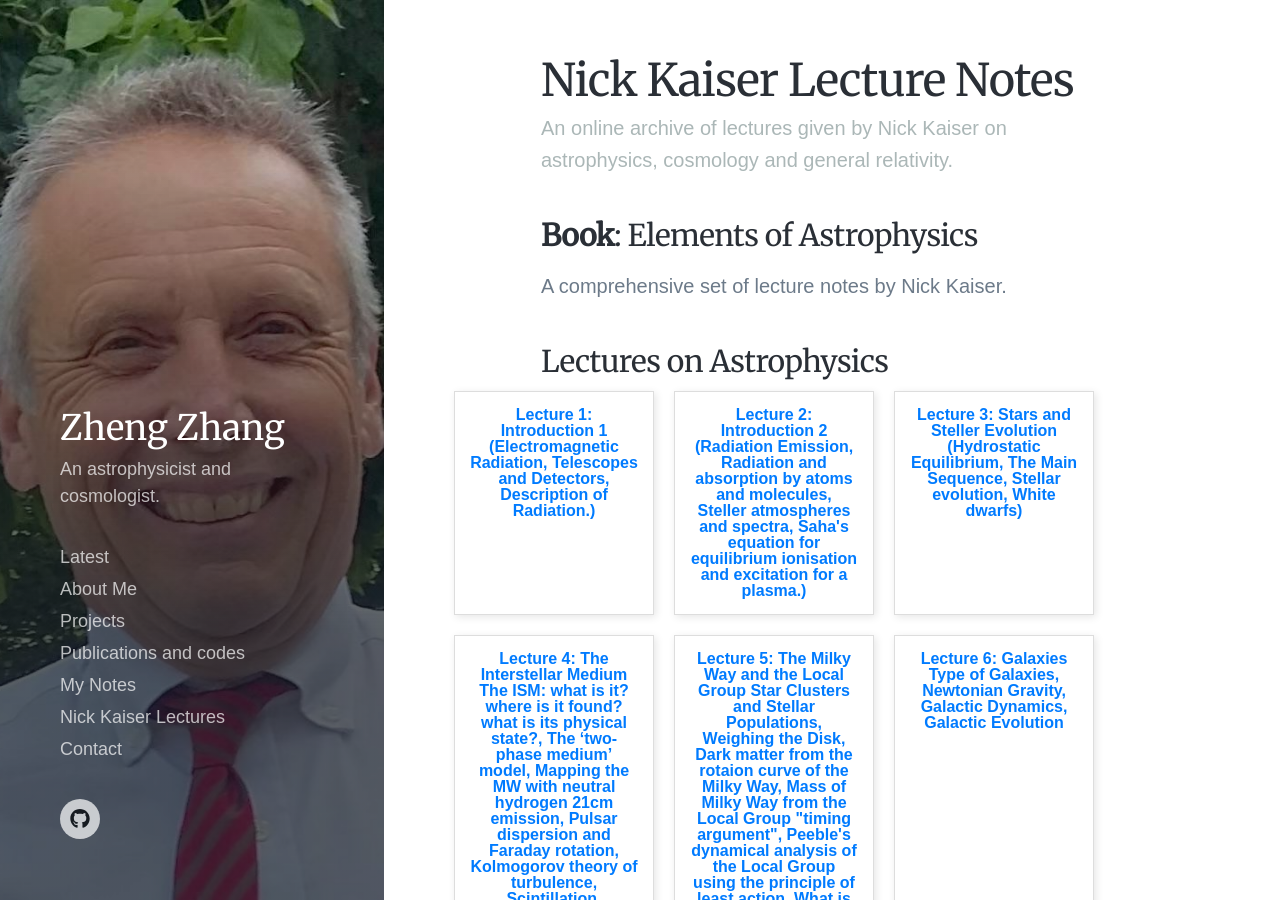
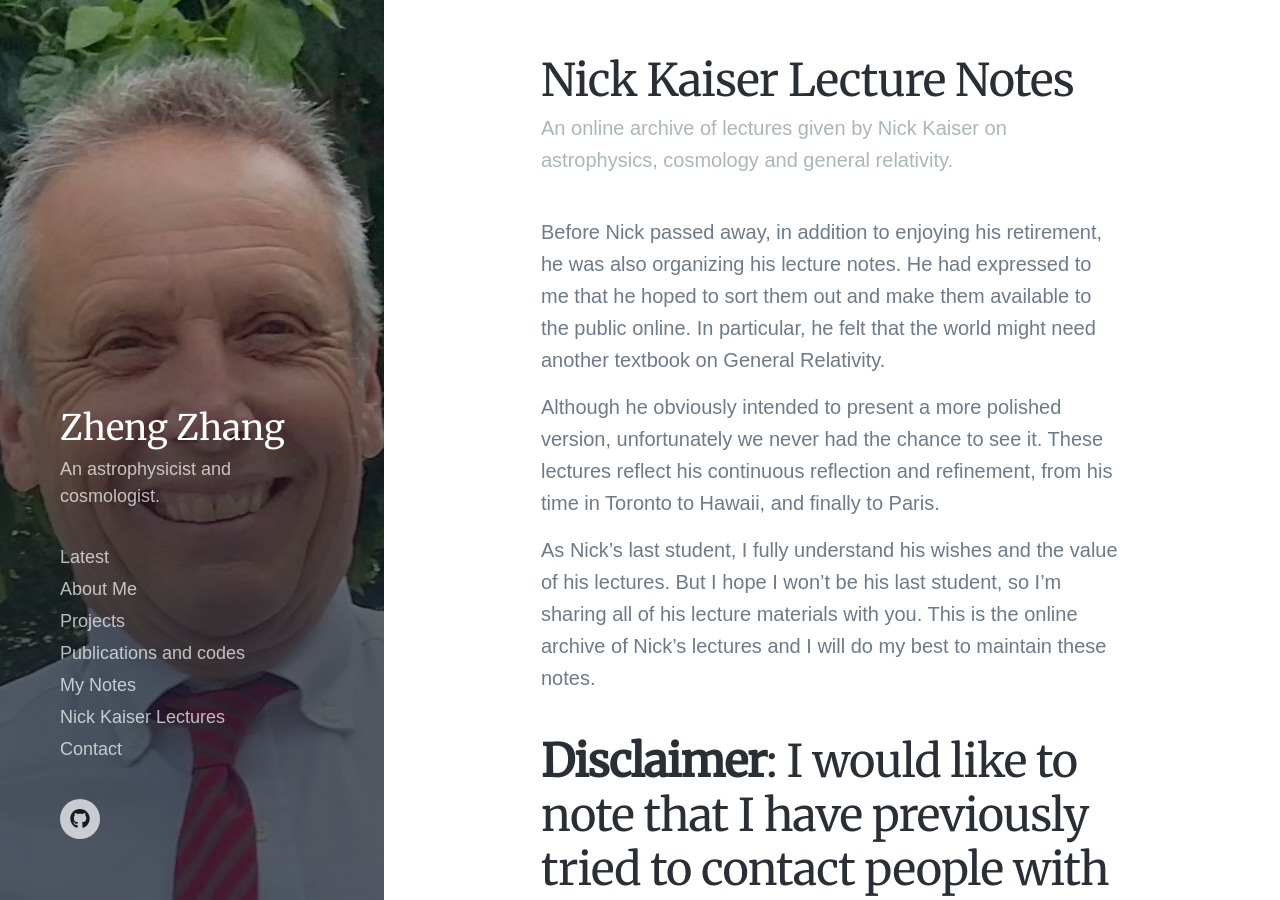
Before and after one commit to zzhang0123/zzhang0123.github.io, a Jekyll site: the page built from _NickKaiserNotes/NKnotes.md, in a window 1280 px wide and 900 px high. Built offline with Jekyll 4.4.1, drawn with Linux system fonts in a browser that asks for light colours; nearby versions of some CDN libraries; some web fonts are replaced; some of the changed text lies outside the part shown.

Commit message:
discalimer

```diff
--- a/_NickKaiserNotes/NKnotes.md
+++ b/_NickKaiserNotes/NKnotes.md
@@ -5,6 +5,14 @@ date: 2024-10-10 00:00:00
 featured_image: '/images/Nick.jpg'
 ---
 
+Before Nick passed away, in addition to enjoying his retirement, he was also organizing his lecture notes. He had expressed to me that he hoped to sort them out and make them available to the public online. In particular, he felt that the world might need another textbook on General Relativity.
+
+Although he obviously intended to present a more polished version, unfortunately we never had the chance to see it. These lectures reflect his continuous reflection and refinement, from his time in Toronto to Hawaii, and finally to Paris.
+
+As Nick's last student, I fully understand his wishes and the value of his lectures. But I hope I won't be his last student, so I'm sharing all of his lecture materials with you. This is the online archive of Nick's lectures and I will do my best to maintain these notes.
+
+**Disclaimer**: I would like to note that I have previously tried to contact people with more resources to suggest the creation of a permanent Nick Kaiser online archive. However, having seen no progress for more than a year, it seems that there may be challenges beyond what I can imagine in achieving this. I have therefore decided to maintain these talks on my own website. I would be delighted if any institute would see this statement and continue my role of maintaining these lectures (in an official way), I would be most grateful.
+---
 ### **Book**: Elements of Astrophysics
 A comprehensive set of lecture notes by Nick Kaiser.
 
--- a/css/style.scss
+++ b/css/style.scss
@@ -20,13 +20,16 @@ body {
     margin: 20px;
     background-color: #f4f4f9;
 }
+
 h2 {
     color: #333;
 }
+
 .notes-container {
     display: flex;
     flex-wrap: wrap;
 }
+
 .note {
     background-color: #fff;
     border: 1px solid #ddd;
@@ -36,10 +39,12 @@ h2 {
     text-align: center;
     box-shadow: 2px 2px 8px rgba(0, 0, 0, 0.1);
 }
+
 .note a {
     text-decoration: none;
     color: #007bff;
 }
+
 .note a:hover {
     color: #0056b3;
 }
```
